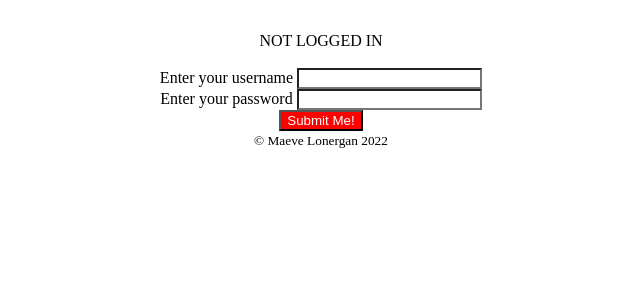
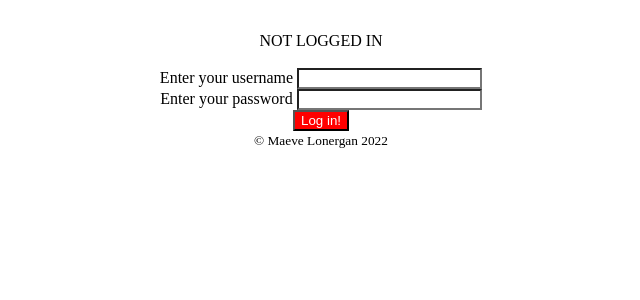
Before and after one commit to LillianMcPadden/cmpt221lmcpadden, a PHP site: page /login.php in a window 1280 px wide; the page is wider, and only the part inside the window is pictured. Shown: the part 416-716 px from the top of that part, without its empty margins (319-959 px from the left). Run offline with PHP 8.4, Linux system fonts and the light colour scheme; a stand-in replaces the project's code that opens the database connection.

Commit message:
Update login.php

```diff
--- a/login.php
+++ b/login.php
@@ -1,12 +1,12 @@
 <!DOCTYPE html>
-<!--    t5homepage.html   Homepage
+<!--    t5homepage.html   Login Page
     09/21/2022 t5 Original Program
 -->
 <html lang="en">
 
     <head>
         <title>
-            Stellar Sneakers Login
+            Login
         </title>
         <meta charset="utf-8">
         <style>
@@ -24,7 +24,7 @@
         <center><img src="logo.png"; width = 1100px; height = 250px></center>
 
     </header>
-    <!-- Will become links to navigate the website-->
+    <!-- Links to navigate the website-->
     <main>
         <br>
         <center><table border=0></center>
@@ -40,7 +40,7 @@
         </table>
         <br>
 
-        <!-- start of the new code -->
+
        <?php
        session_start();
        $FILE_AUTHOR = "Maeve Lonergan";
@@ -88,7 +88,7 @@
         echo "<br> Enter your password <input value = '$user_password' type='password' name='user_password'>";
 
         //sumbit button
-        echo "<br><input type='submit' value='Submit Me!' style='background-color:red;color:white'>";
+        echo "<br><input type='submit' value='Log in!' style='background-color:red;color:white'>";
 
         //end form
         echo "</form>";
```
